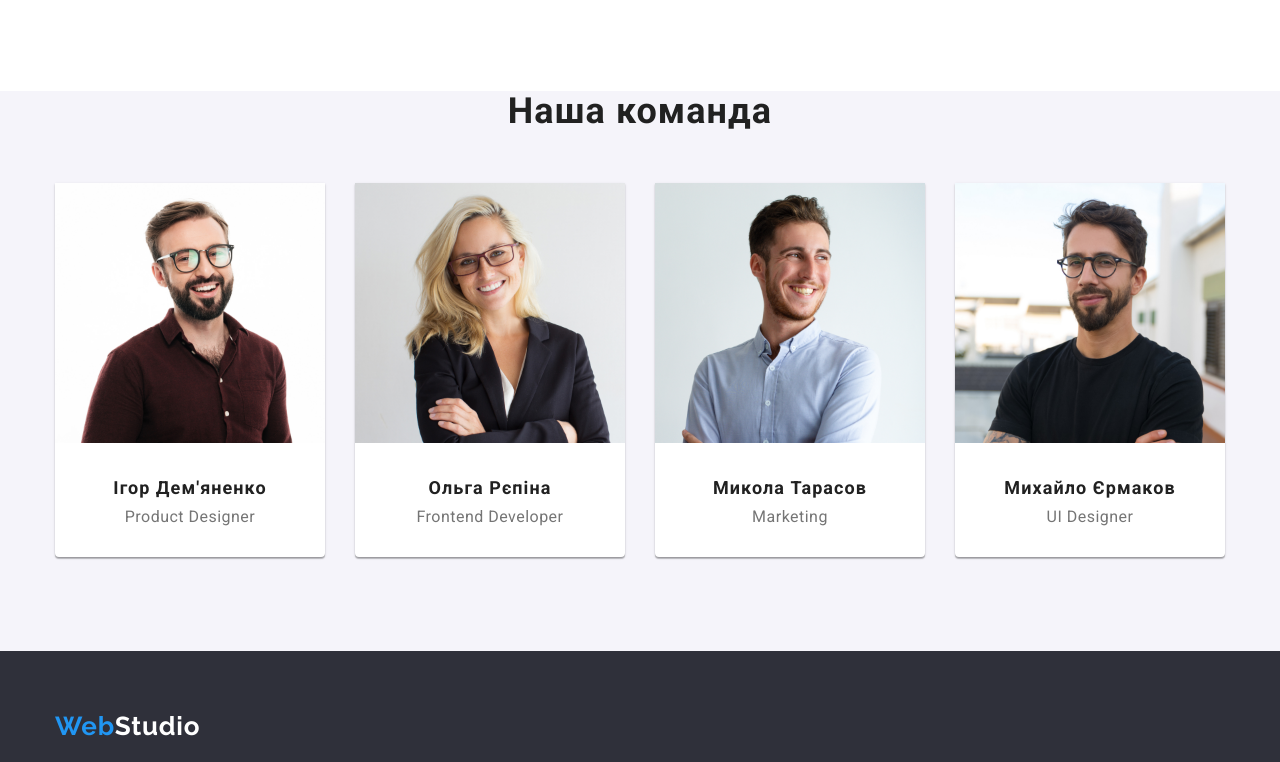
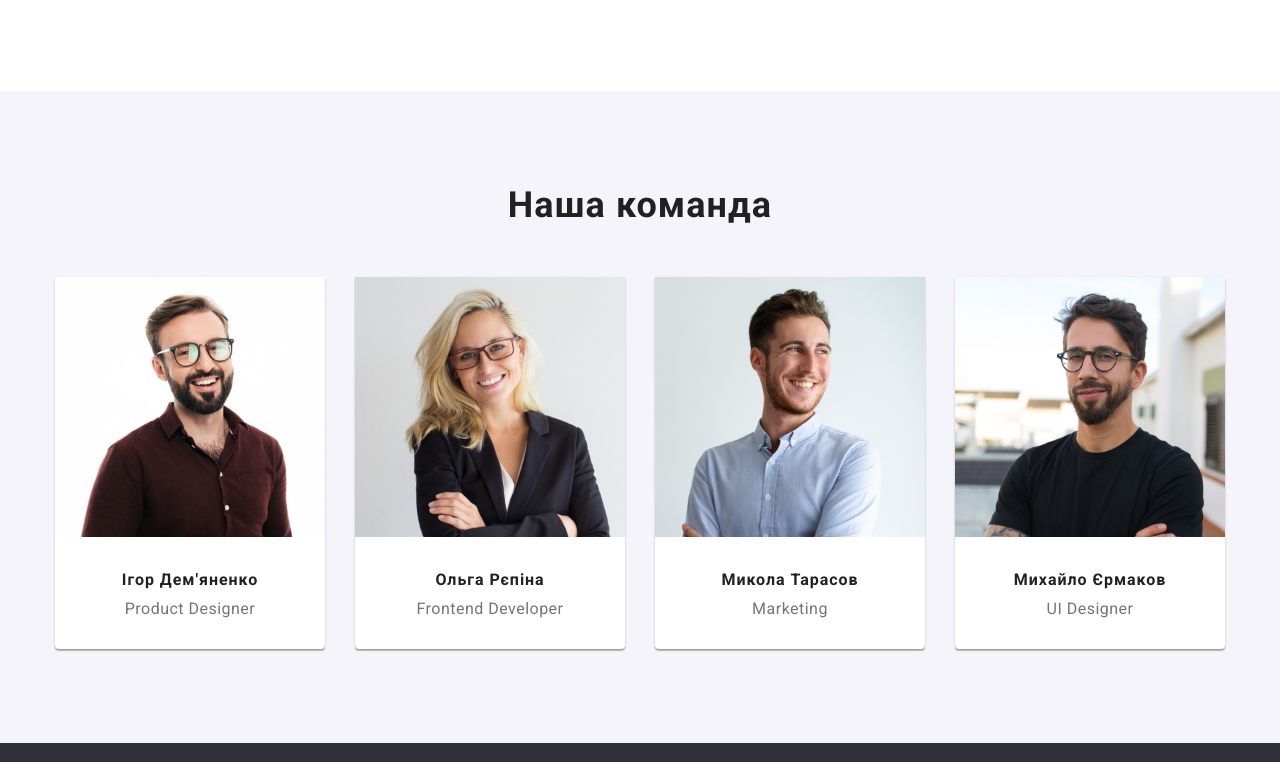
Before and after one commit to KlimPostoliuk/goit-markup-hw-03, a plain HTML site: page index.html in a window 1280 px wide. Shown: the part 1354-2116 px from the top of the page. Drawn offline with nearby package versions, Linux system fonts and the light colour scheme.

Commit message:
правки дз

```diff
--- a/css/styles.css
+++ b/css/styles.css
@@ -154,7 +154,8 @@ width: 696px;
         letter-spacing: 0.03em;
         text-transform: uppercase;
         margin: 0;
-        padding-bottom: 10px;
+        margin-bottom: 10px;
+
 }
 .desk.subject{
 color: var(--secondary-text-color);
@@ -189,7 +190,7 @@ color: var(--secondary-text-color);
 .caption{
         color: var(--primery-text-color);
                 font-weight: 700;
-                    font-size: 18px;
+                    font-size: 16px;
                     line-height: 1.17;
                     letter-spacing: 0.06em;
                     margin-top: 0px;
@@ -327,7 +328,7 @@ padding-top: 0px;
     background: #F5F4FA;
     margin-top: 0px;
     margin-bottom: 0px;
-    padding-top: 0px;
+    padding-top: 94px;
     padding-bottom: 94px;
 }
 .block .item{
```
